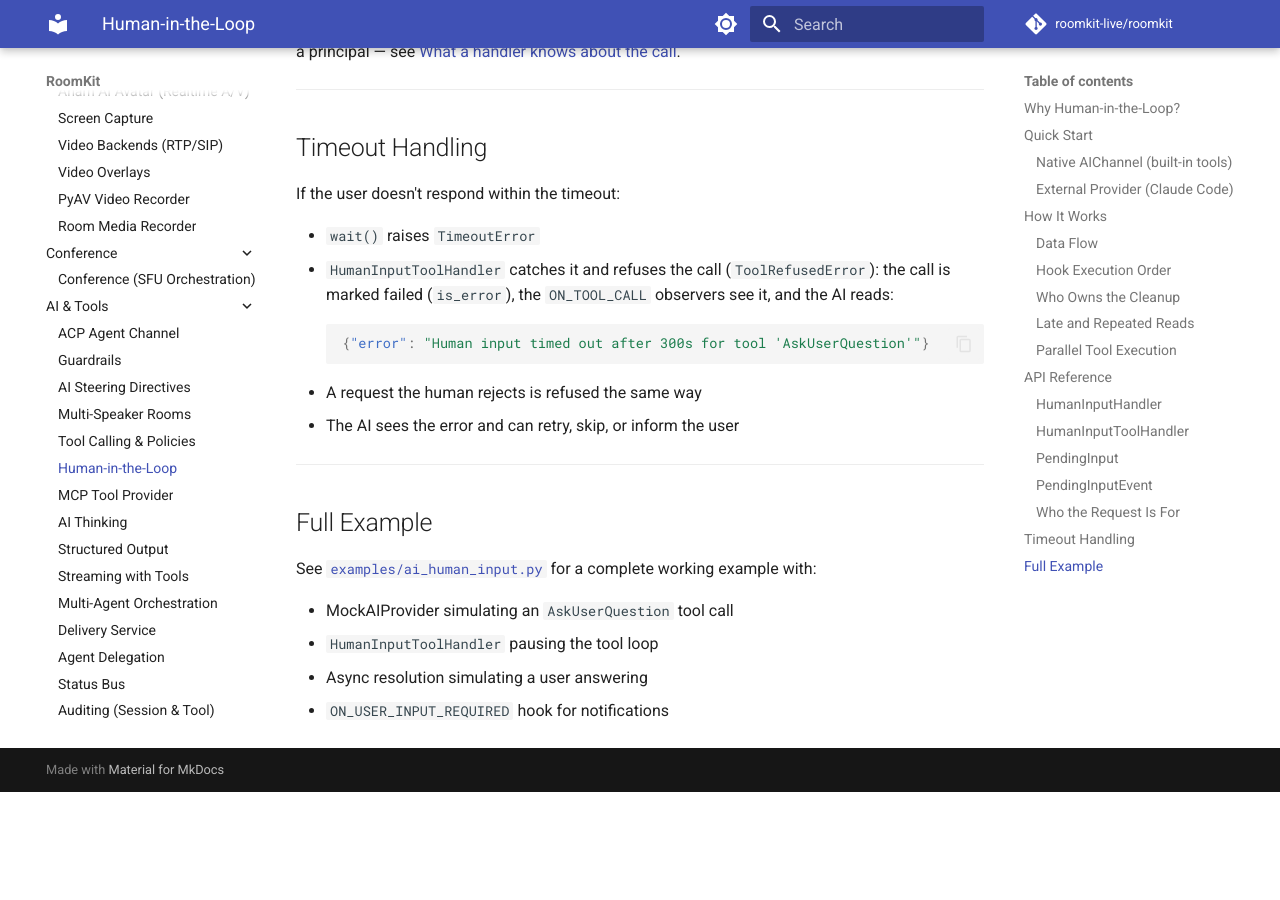
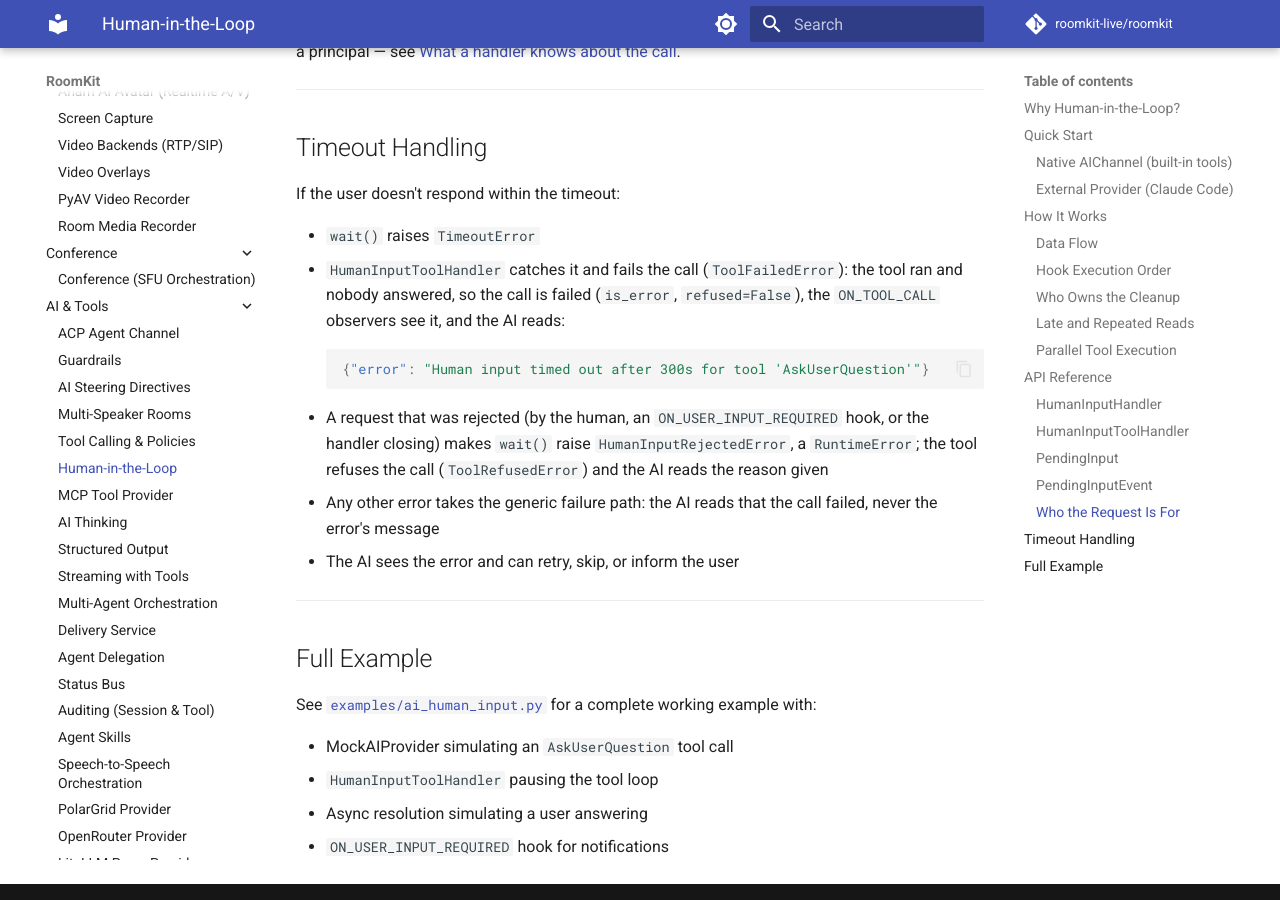
Before and after one commit to roomkit-live/roomkit-docs, an MkDocs documentation site: the page built from docs/guides/human-in-the-loop.md, in a window 1280 px wide and 900 px high, scrolled down 7548 px. Built offline with MkDocs 1.6.1 and Material for MkDocs 9.7.7, drawn with Linux system fonts in a browser that asks for light colours; comment, search, counter and statistics services are not loaded; before the commit the page ends 8340 px from its top, so only the background shows below that.

Commit message:
docs(tools): a human-input timeout is a failure and only a rejection a refusal, and a backend's ToolCallResult says whether a call was refused (RMK-465)

````diff
--- a/docs/guides/human-in-the-loop.md
+++ b/docs/guides/human-in-the-loop.md
@@ -290,13 +290,19 @@ see [What a handler knows about the call](tool-calling.md#what-a-handler-knows-a
 If the user doesn't respond within the timeout:
 
 - `wait()` raises `TimeoutError`
-- `HumanInputToolHandler` catches it and refuses the call
-  (`ToolRefusedError`): the call is marked failed (`is_error`), the
-  `ON_TOOL_CALL` observers see it, and the AI reads:
+- `HumanInputToolHandler` catches it and fails the call
+  (`ToolFailedError`): the tool ran and nobody answered, so the call is
+  failed (`is_error`, `refused=False`), the `ON_TOOL_CALL` observers see it,
+  and the AI reads:
   ```json
   {"error": "Human input timed out after 300s for tool 'AskUserQuestion'"}
   ```
-- A request the human rejects is refused the same way
+- A request that was rejected (by the human, an `ON_USER_INPUT_REQUIRED`
+  hook, or the handler closing) makes `wait()` raise
+  `HumanInputRejectedError`, a `RuntimeError`; the tool refuses the call
+  (`ToolRefusedError`) and the AI reads the reason given
+- Any other error takes the generic failure path: the AI reads that the call
+  failed, never the error's message
 - The AI sees the error and can retry, skip, or inform the user
 
 ---
````
Also changed, not shown: docs/guides/reasoning-delegation.md (+4 -2 lines).
